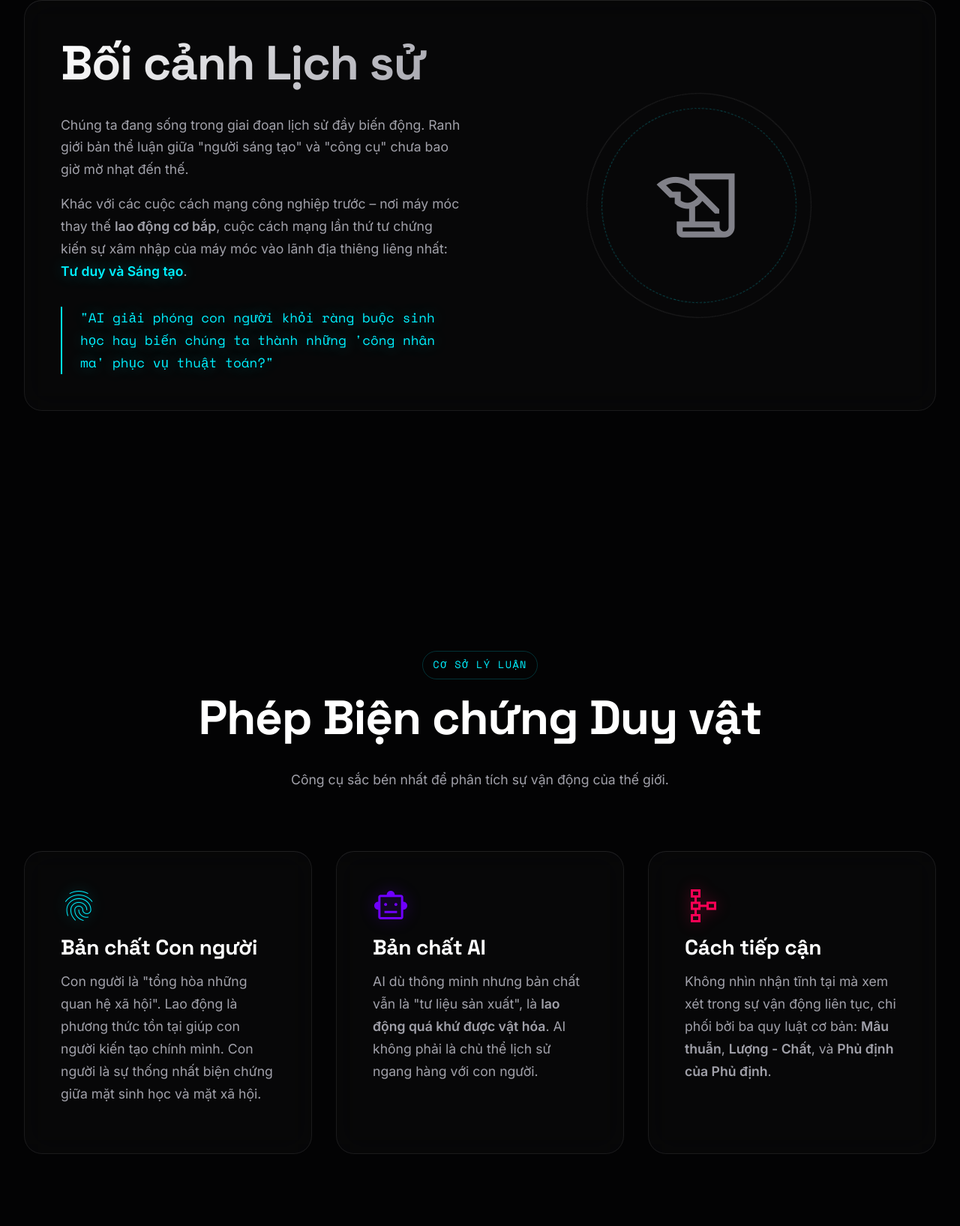
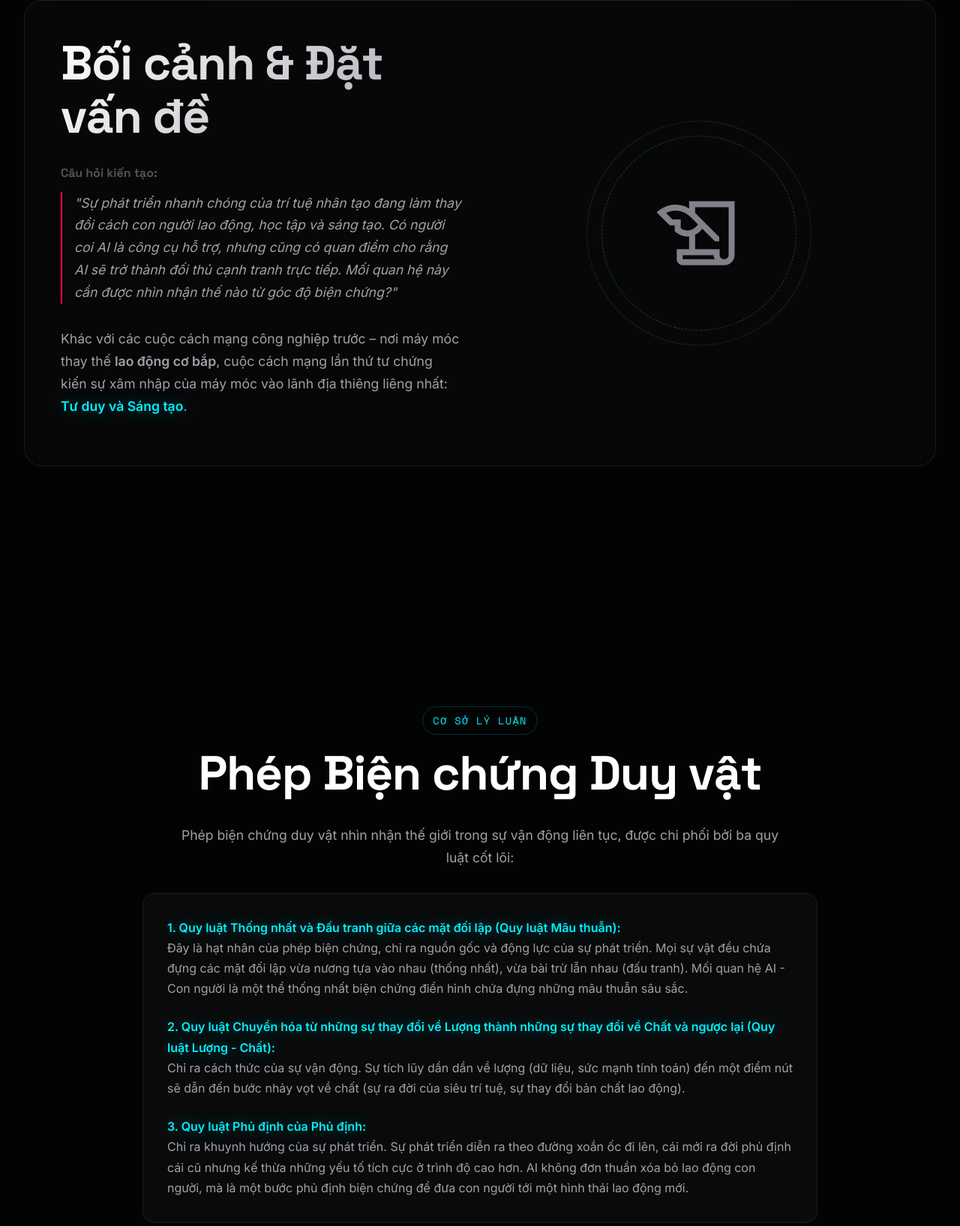
Before and after one commit to thanhdat-min/MLN111, a website: page index.html in a window 1280 px wide. Shown: the part 1072-2707 px from the top of the page at 75% size. Drawn offline with nearby package versions, Linux system fonts and the light colour scheme.

Commit message:
Update content: Add Theory Definitions and Integrity Appendix

```diff
--- a/index.html
+++ b/index.html
@@ -96,18 +96,21 @@
             <div class="glass-panel reveal">
                 <div class="grid-2" style="align-items: center;">
                     <div>
-                        <h2 class="text-gradient">Bối cảnh Lịch sử</h2>
-                        <p>Chúng ta đang sống trong giai đoạn lịch sử đầy biến động. Ranh giới bản thể luận giữa "người
-                            sáng tạo" và "công cụ" chưa bao giờ mờ nhạt đến thế.</p>
+                        <h2 class="text-gradient">Bối cảnh & Đặt vấn đề</h2>
+                        <div style="margin-bottom: 2rem;">
+                            <h4 style="color: var(--text-muted); margin-bottom: 1rem;">Câu hỏi kiến tạo:</h4>
+                            <p
+                                style="font-style: italic; border-left: 2px solid var(--tertiary-color); padding-left: 1rem;">
+                                "Sự phát triển nhanh chóng của trí tuệ nhân tạo đang làm thay đổi cách con người lao
+                                động, học tập và sáng tạo.
+                                Có người coi AI là công cụ hỗ trợ, nhưng cũng có quan điểm cho rằng AI sẽ trở thành đối
+                                thủ cạnh tranh trực tiếp.
+                                Mối quan hệ này cần được nhìn nhận thế nào từ góc độ biện chứng?"
+                            </p>
+                        </div>
                         <p>Khác với các cuộc cách mạng công nghiệp trước – nơi máy móc thay thế <strong>lao động cơ
                                 bắp</strong>, cuộc cách mạng lần thứ tư chứng kiến sự xâm nhập của máy móc vào lãnh địa
                             thiêng liêng nhất: <strong class="text-neon-cyan">Tư duy và Sáng tạo</strong>.</p>
-                        <div
-                            style="margin-top: 2rem; border-left: 2px solid var(--primary-color); padding-left: 1.5rem;">
-                            <p class="text-neon-cyan" style="font-family: var(--font-mono); margin: 0;">"AI giải phóng
-                                con người khỏi ràng buộc sinh học hay biến chúng ta thành những 'công nhân ma' phục vụ
-                                thuật toán?"</p>
-                        </div>
                     </div>
                     <div style="display: flex; justify-content: center;">
                         <!-- Abstract Visual -->
@@ -133,7 +136,39 @@
             <div style="text-align: center; margin-bottom: 5rem;" class="reveal">
                 <span class="mono-tag">Cơ sở lý luận</span>
                 <h2>Phép Biện chứng Duy vật</h2>
-                <p>Công cụ sắc bén nhất để phân tích sự vận động của thế giới.</p>
+                <p style="margin-bottom: 2rem; max-width: 800px; margin-left: auto; margin-right: auto;">
+                    Phép biện chứng duy vật nhìn nhận thế giới trong sự vận động liên tục, được chi phối bởi ba quy luật
+                    cốt lõi:
+                </p>
+                <div
+                    style="text-align: left; max-width: 900px; margin: 0 auto; background: rgba(255,255,255,0.03); padding: 2rem; border-radius: 16px; border: 1px solid var(--glass-border);">
+                    <ul style="list-style: none; padding: 0;">
+                        <li style="margin-bottom: 1.5rem;">
+                            <strong class="text-neon-cyan">1. Quy luật Thống nhất và Đấu tranh giữa các mặt đối lập (Quy
+                                luật Mâu thuẫn):</strong><br>
+                            <span style="color: var(--text-secondary);">Đây là hạt nhân của phép biện chứng, chỉ ra
+                                nguồn gốc và động lực của sự phát triển. Mọi sự vật đều chứa đựng các mặt đối lập vừa
+                                nương tựa vào nhau (thống nhất), vừa bài trừ lẫn nhau (đấu tranh). Mối quan hệ AI - Con
+                                người là một thể thống nhất biện chứng điển hình chứa đựng những mâu thuẫn sâu
+                                sắc.</span>
+                        </li>
+                        <li style="margin-bottom: 1.5rem;">
+                            <strong class="text-neon-cyan">2. Quy luật Chuyển hóa từ những sự thay đổi về Lượng thành
+                                những sự thay đổi về Chất và ngược lại (Quy luật Lượng - Chất):</strong><br>
+                            <span style="color: var(--text-secondary);">Chỉ ra cách thức của sự vận động. Sự tích lũy
+                                dần dần về lượng (dữ liệu, sức mạnh tính toán) đến một điểm nút sẽ dẫn đến bước nhảy vọt
+                                về chất (sự ra đời của siêu trí tuệ, sự thay đổi bản chất lao động).</span>
+                        </li>
+                        <li>
+                            <strong class="text-neon-cyan">3. Quy luật Phủ định của Phủ định:</strong><br>
+                            <span style="color: var(--text-secondary);">Chỉ ra khuynh hướng của sự phát triển. Sự phát
+                                triển diễn ra theo đường xoắn ốc đi lên, cái mới ra đời phủ định cái cũ nhưng kế thừa
+                                những yếu tố tích cực ở trình độ cao hơn. AI không đơn thuần xóa bỏ lao động con người,
+                                mà là một bước phủ định biện chứng để đưa con người tới một hình thái lao động
+                                mới.</span>
+                        </li>
+                    </ul>
+                </div>
             </div>
 
             <div class="grid-3">
@@ -176,8 +211,13 @@
             <div style="margin-bottom: 10rem;">
                 <div class="reveal" style="margin-bottom: 3rem;">
                     <h2 class="text-neon-cyan">01. Quy luật Mâu thuẫn</h2>
-                    <p class="text-secondary" style="font-size: 1.2rem;">Thống nhất và Đấu tranh giữa các mặt đối lập:
-                        Nguồn gốc của sự phát triển.</p>
+                    <div
+                        style="background: rgba(255,255,255,0.05); padding: 1.5rem; border-radius: 12px; margin-top: 1rem; border: 1px dashed var(--text-muted);">
+                        <h4 style="color: var(--text-primary); margin-bottom: 0.5rem;">Lý thuyết:</h4>
+                        <p style="font-size: 0.95rem; margin: 0;">Quy luật thống nhất và đấu tranh giữa các mặt đối lập
+                            là hạt nhân của phép biện chứng. Nó vạch ra nguồn gốc và động lực của sự phát triển. Mọi sự
+                            vật đều chứa đựng các mặt đối lập vừa nương tựa vào nhau, vừa bài trừ lẫn nhau.</p>
+                    </div>
                 </div>
 
                 <div class="grid-2">
@@ -230,6 +270,13 @@
             <div style="margin-bottom: 10rem;">
                 <div class="reveal">
                     <h2 class="text-neon-cyan">02. Lượng đổi - Chất đổi</h2>
+                    <div
+                        style="background: rgba(255,255,255,0.05); padding: 1.5rem; border-radius: 12px; margin-top: 1rem; margin-bottom: 2rem; border: 1px dashed var(--text-muted);">
+                        <h4 style="color: var(--text-primary); margin-bottom: 0.5rem;">Lý thuyết:</h4>
+                        <p style="font-size: 0.95rem; margin: 0;">Chỉ ra cách thức của sự vận động. Sự tích lũy dần dần
+                            về lượng đến một giới hạn nhất định (điểm nút) sẽ dẫn đến bước nhảy vọt về chất. Chất mới ra
+                            đời lại tác động ngược lại lượng mới.</p>
+                    </div>
                 </div>
 
                 <div class="glass-panel reveal" style="padding: 4rem;">
@@ -282,7 +329,13 @@
             <div>
                 <div class="reveal" style="text-align: center; margin-bottom: 5rem;">
                     <h2 class="text-neon-cyan">03. Phủ định của phủ định</h2>
-                    <p>Lịch sử phát triển theo đường xoắn ốc đi lên, hướng tới xã hội hậu lao động.</p>
+                    <div
+                        style="background: rgba(255,255,255,0.05); padding: 1.5rem; border-radius: 12px; margin-top: 1rem; margin-bottom: 2rem; border: 1px dashed var(--text-muted); text-align: left; max-width: 800px; margin-left: auto; margin-right: auto;">
+                        <h4 style="color: var(--text-primary); margin-bottom: 0.5rem;">Lý thuyết:</h4>
+                        <p style="font-size: 0.95rem; margin: 0;">Chỉ ra khuynh hướng của sự phát triển (theo đường xoắn
+                            ốc đi lên). Cái mới ra đời phủ định cái cũ, nhưng kế thừa những hạt nhân hợp lý của cái cũ
+                            để phát triển ở trình độ cao hơn.</p>
+                    </div>
                 </div>
 
                 <div class="timeline">
```
